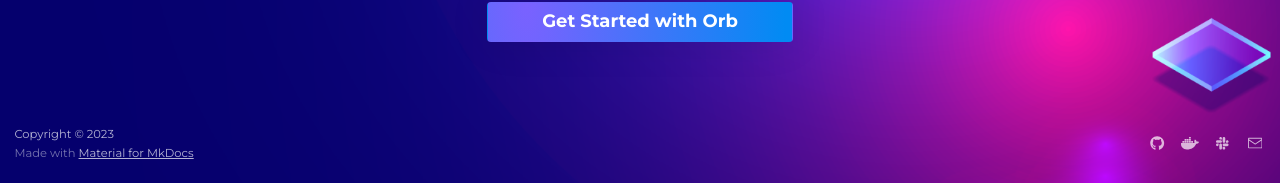
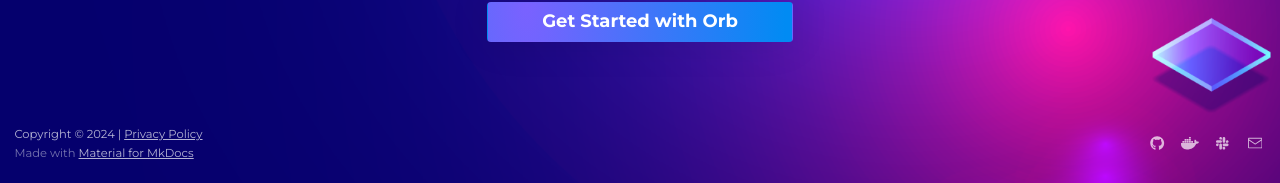
Before and after one commit to orb-community/orb-website, an MkDocs documentation site: the page built from docs/index.md, in a window 1280 px wide and 900 px high, scrolled down 3218 px. Shown: the part 714-897 px from the top of the window. Built offline with MkDocs 1.6.1 and Material for MkDocs 9.7.7, drawn with Linux system fonts in a browser that asks for light colours; comment, search, counter and statistics services are not loaded.

Commit message:
update copyright, email, and add privacy policy

```diff
--- a/mkdocs.yml
+++ b/mkdocs.yml
@@ -70,11 +70,11 @@
     - icon: fontawesome/brands/slack
       link: https://netdev.chat/
     - icon: octicons/mail-24
-      link: "mailto:info@pktvisor.dev"
+      link: "mailto:info@netboxlabs.com"
   analytics:
     provider: google
     property: G-XYK19RRHLW
-copyright: Copyright &copy; 2023
+copyright: Copyright &copy; 2024 | <a href="https://netboxlabs.com/privacy/">Privacy Policy</a>
 extra_css:
   - stylesheets/extra.css
 extra_javascript:
```
